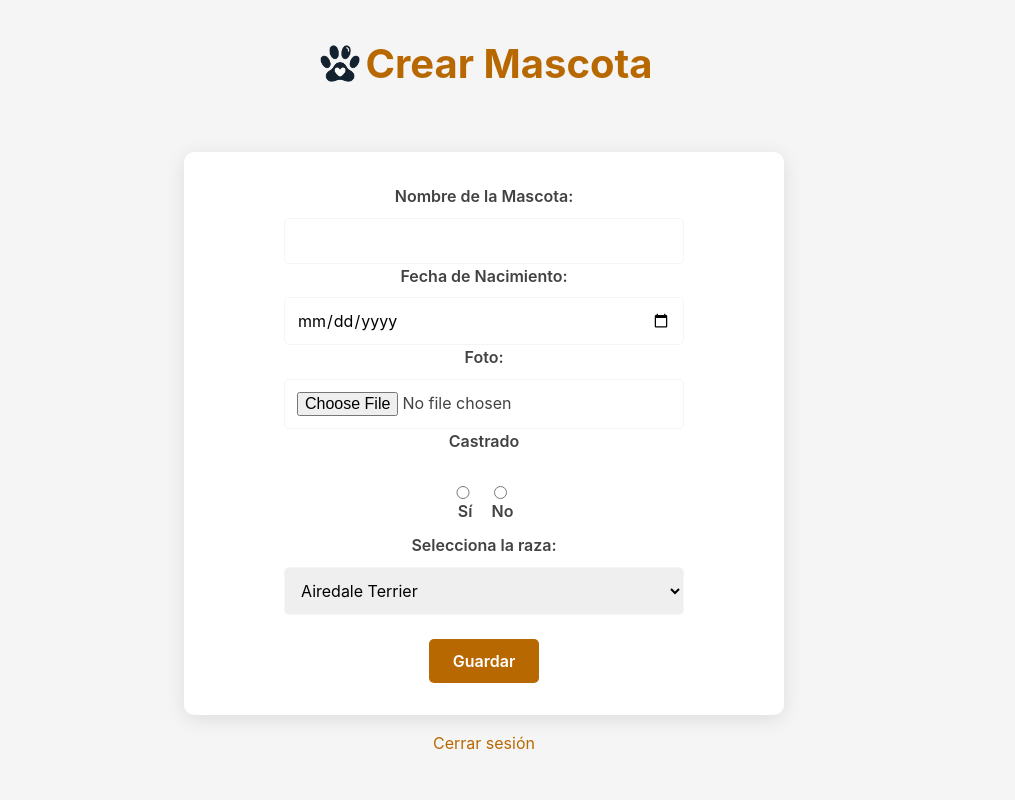
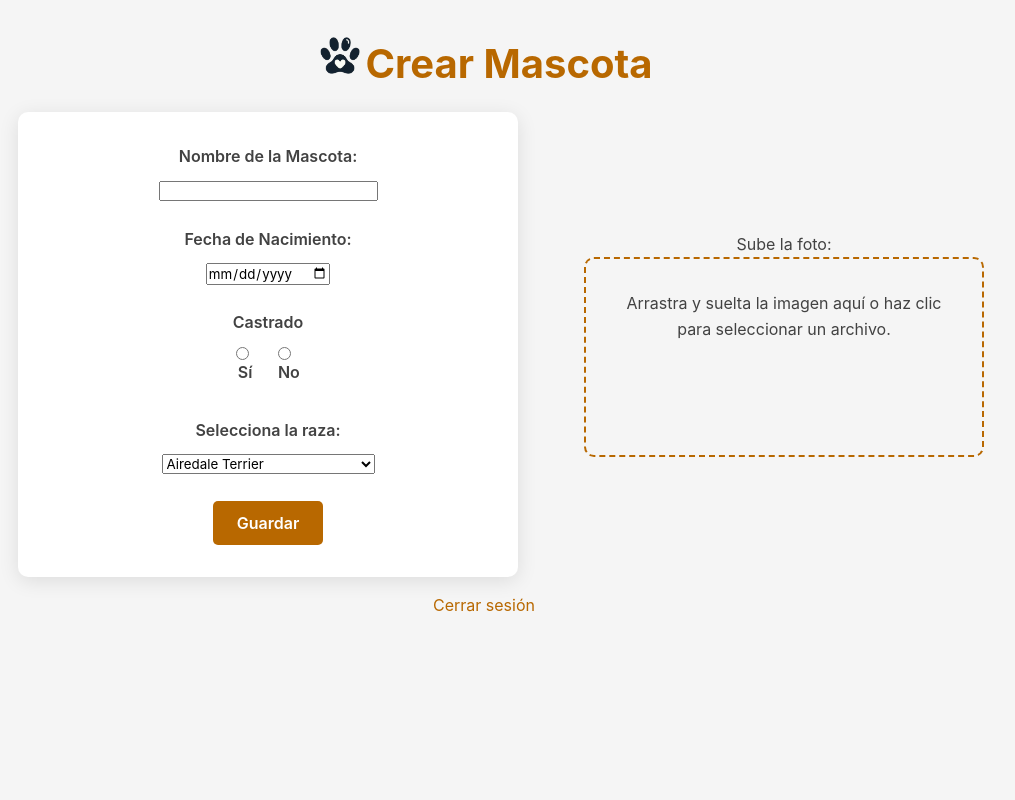
Before and after one commit to pauca881/pawmeet, a Django app: page /usuarios/crear_mascota/2/ in a window 1280 px wide. Shown: the whole page, without its empty margins (156-1171 px from the left). Run offline with Django 5.2, Linux system fonts and the light colour scheme; data comes from the database, SQL or seed files in the repository; some libraries are stand-ins or nearby versions.

Commit message:
Crear-mascota actualizado

```diff
--- a/usuarios/static/registro/crear_mascota.css
+++ b/usuarios/static/registro/crear_mascota.css
@@ -26,7 +26,13 @@ body {
     display: flex;
     align-items: center;
     justify-content: center;
-    margin-bottom: 2rem;
+    margin-bottom: 0.5rem;
+}
+
+.header h1 {
+    font-size: 2.5rem;
+    color: var(--primary-color);
+    margin-bottom: 0.5rem;
 }
 
 .logo {
@@ -49,6 +55,7 @@ form {
     padding: 2rem;
     border-radius: 10px;
     box-shadow: 0 4px 20px rgba(0, 0, 0, 0.1);
+    width: 50%; /* Ajustado para compartir espacio con la dropzone */
     max-width: 600px;
     margin: 0 auto;
 }
@@ -63,35 +70,42 @@ form .form-field label {
     margin-bottom: 0.5rem;
 }
 
-form .form-field input,
-form .form-field select {
-    width: 80%;
-    max-width: 400px;
-    padding: 0.75rem;
-    border: 1px solid var(--light-gray);
-    border-radius: 5px;
-    font-size: 1rem;
-    transition: border-color 0.3s ease;
-    margin: 0 auto;
-    display: block;
+/* Dropzone */
+.dropzone {
+    width: 100%;
+    height: 200px;
+    padding: 2rem;
+    border: 2px dashed var(--primary-color);
+    border-radius: 10px;
+    background-color: var(--light-gray);
+    text-align: center;
+    color: var(--text-color);
+    cursor: pointer;
+    transition: background-color 0.3s ease, border-color 0.3s ease;
 }
 
-form .form-field input:focus,
-form .form-field select:focus {
+.dropzone:hover {
+    background-color: var(--primary-color);
+    color: var(--white);
+    border-color: var(--secondary-color);
+}
+
+.dropzone.dragover {
+    background-color: var(--secondary-color);
+    color: var(--white);
     border-color: var(--primary-color);
-    outline: none;
 }
 
 /* Opciones de RadioSelect */
 .radio-inline {
     display: flex;
     justify-content: center;
-    gap: 1rem;
-    margin-top: 1rem;
+    gap: 0.7rem;
+    margin-top: 0.1rem;
 }
 
 .radio-inline input[type="radio"] {
-    margin-right: 0.5rem;
+    margin-right: 0.3rem;
 }
 
 /* Botón de envío */
@@ -123,3 +137,18 @@ a {
 a:hover {
     text-decoration: underline;
 }
+
+/* Contenedor principal */
+.formulario-y-dropzone-contenedor {
+    display: flex;
+    justify-content: center; /* Centra horizontalmente */
+    align-items: center; /* Centra verticalmente */
+    gap: 2rem; /* Espacio entre el formulario y la dropzone */
+    margin: 0 auto;
+    max-width: 1000px; /* Limita el ancho del contenedor */
+}
+
+/* Dropzone contenedor */
+.dropzone-contenedor {
+    width: 40%; /* Reduce el ancho relativo del dropzone */
+}
--- a/usuarios/templates/crear_mascota.html
+++ b/usuarios/templates/crear_mascota.html
@@ -21,24 +21,37 @@
         <h1>Crear Mascota</h1>
     </div>
 
+    <div class="formulario-y-dropzone-contenedor">
         <form method="post" enctype="multipart/form-data">
             {% csrf_token %}
+            <div class="form-container">
                 <div class="form-field">
                     {{ mascota_form.nombre.label_tag }} {{ mascota_form.nombre }}
+                </div>
+                <div class="form-field">
                     {{ mascota_form.fecha_nacimiento.label_tag }} {{ mascota_form.fecha_nacimiento }}
-            {{ mascota_form.foto.label_tag }} {{ mascota_form.foto }}
-
+                </div>
+                <div class="form-field">
                     <label for="id_castrado">Castrado</label>
                     <div class="radio-inline">
                         {{ mascota_form.castrado }}
                     </div>
-            <div class="form-group">
+                </div>
+                <div class="form-field">
                     <label for="id_raza">Selecciona la raza:</label>
                     {{ mascota_form.raza }}
                 </div>
             </div>
             <button type="submit">Guardar</button>
         </form>
+        <div class="dropzone-contenedor">
+            <label for="id_foto">Sube la foto:</label>
+            <div class="dropzone" id="dropzone" style="width: 100%; height: 200px;"> <!-- Ajustado el tamaño del dropzone -->
+                Arrastra y suelta la imagen aquí o haz clic para seleccionar un archivo.
+                <input type="file" name="foto" id="id_foto" accept="image/*" hidden>
+            </div>
+        </div>
+    </div>
 
     <a href="{% url 'logout' %}">Cerrar sesión</a>
 
@@ -56,5 +69,46 @@
             {% endfor %}
         </script>
     {% endif %}
+
+    <script>
+        document.addEventListener("DOMContentLoaded", function() {
+            const dropzone = document.getElementById("dropzone");
+            const fileInput = document.getElementById("id_foto");
+
+            dropzone.addEventListener("click", () => {
+                fileInput.click();
+            });
+
+            dropzone.addEventListener("dragover", (e) => {
+                e.preventDefault();
+                dropzone.classList.add("dragover");
+            });
+
+            dropzone.addEventListener("dragleave", () => {
+                dropzone.classList.remove("dragover");
+            });
+
+            dropzone.addEventListener("drop", (e) => {
+                e.preventDefault();
+                dropzone.classList.remove("dragover");
+
+                if (e.dataTransfer.files.length) {
+                    fileInput.files = e.dataTransfer.files;
+                }
+            });
+
+            fileInput.addEventListener("change", () => {
+                if (fileInput.files.length) {
+                    dropzone.textContent = `Archivo seleccionado: ${fileInput.files[0].name}`;
+                }
+            });
+        });
+    </script>
+    <!-- Añadido estilo inline para aumentar el espacio entre opciones de radio -->
+    <style>
+    .radio-inline {
+            gap: 1.5rem; /* Aumentado el espacio entre opciones */
+        }
+    </style>
 </body>
 </html>
```
Lines whose indentation alone changed are shown as unchanged.
